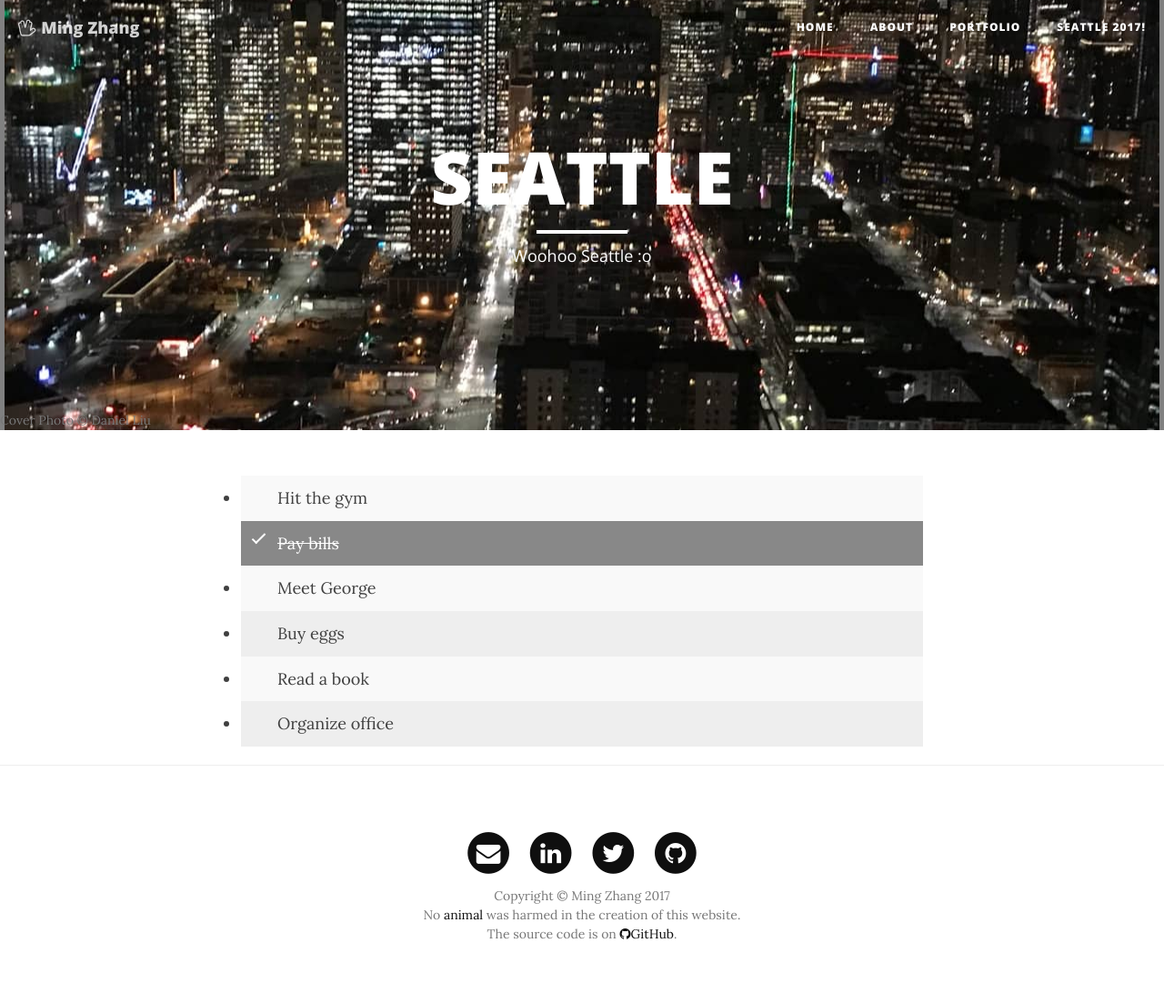
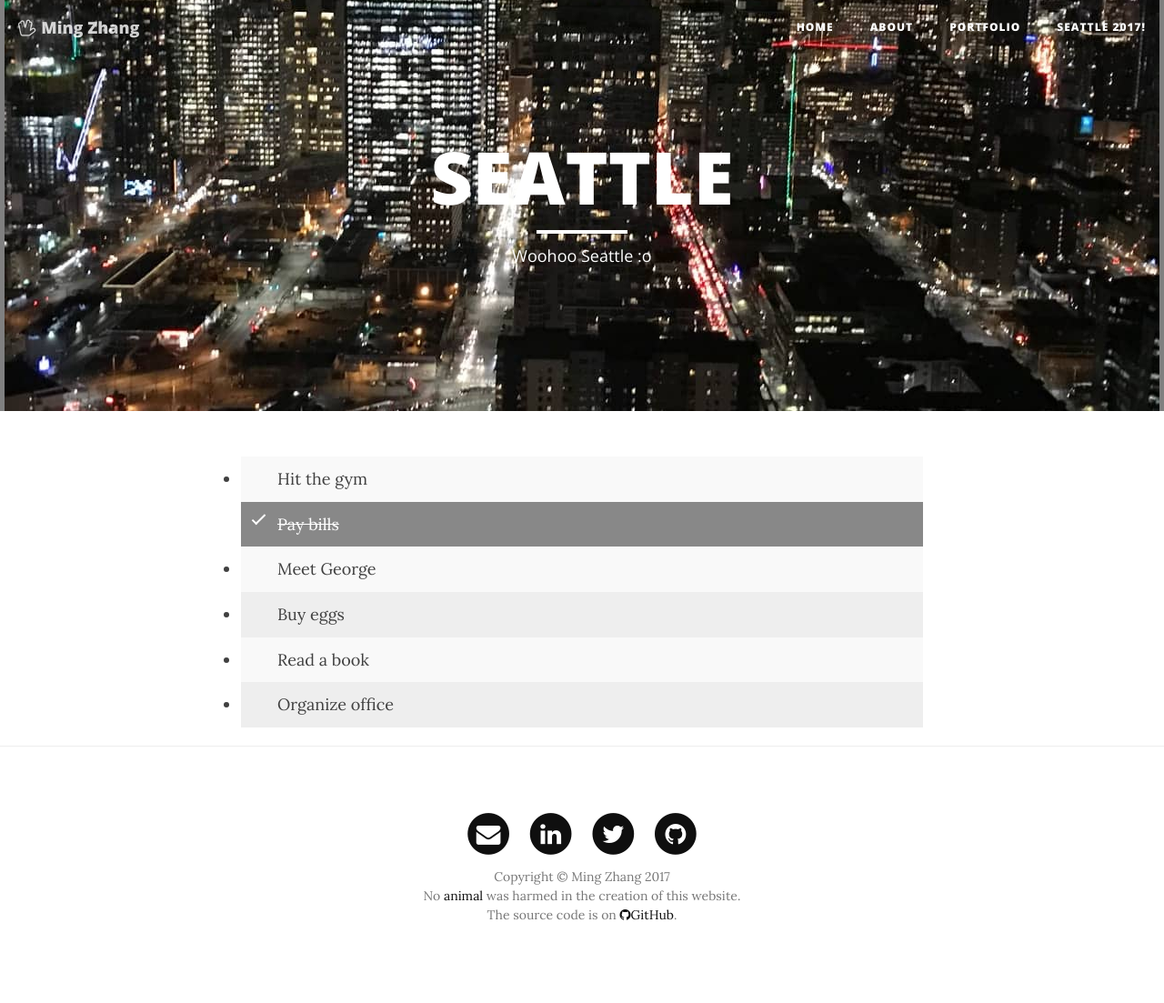
Before and after one commit to ming-zhang/ming-zhang.github.io, a Jekyll site: the page built from seattle/index.html, in a window 1280 px wide. Shown: the whole page at 91% size. Built offline with Jekyll 4.4.1, drawn with Linux system fonts in a browser that asks for light colours; nearby versions of some CDN libraries; library files that are not in the unit come from our copies; comment, search, counter and statistics services are not loaded; after the commit the page ends 1082 px from its top, so only the background shows below that.

Commit message:
delete credit in seattle page

```diff
--- a/seattle/index.html
+++ b/seattle/index.html
@@ -16,9 +16,6 @@ title: Seattle 2017!
                 </div>
             </div>
         </div>
-    </div>
-    <div class="photo-cred text-muted">
-        <p>Cover Photo &copy; Daniel Liu</p>
     </div>
 </header>
 
```
